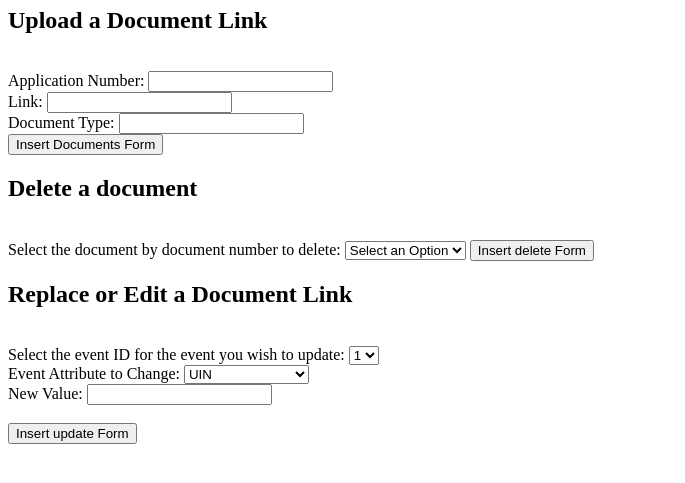
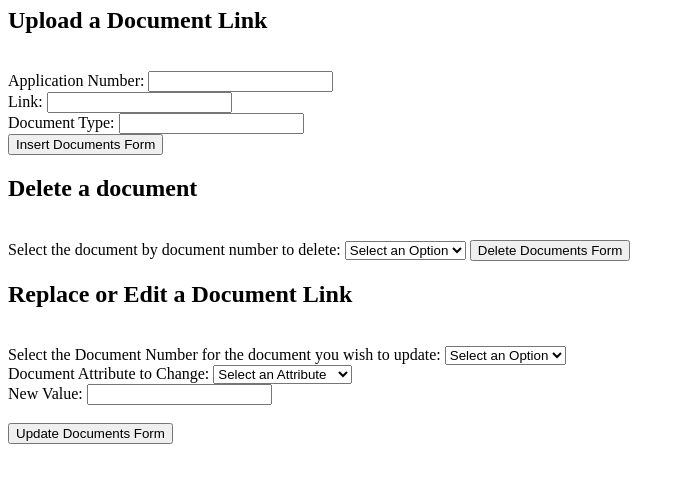
Before and after one commit to shweta-kumaran/TAMUCybersecurityDatabase, a PHP site: page /studentDocuments.php in a window 1280 px wide. Shown: the part 290-773 px from the top of the page, without its empty margins (0-685 px from the left). Run offline with PHP 8.4, Linux system fonts and the light colour scheme; a user stored in the database is signed in; tables that the repository leaves empty hold one stand-in row (values such as "Sample post").

Commit message:
minor fixes and document update functionality

```diff
--- a/tamucc/eventMan.php
+++ b/tamucc/eventMan.php
@@ -175,7 +175,7 @@
             ?>
         </select>
 
-        <input type="submit" value="Insert delete Form">
+        <input type="submit" value="Delete Event Form">
     </form>
 
     <!-- Deletion php -->
@@ -234,7 +234,7 @@
         <label for="newValue">New Value:</label>
         <input type="text" name="newValue" id="newValue" value="" required><br><br>
 
-        <input type="submit" value="Insert update Form">
+        <input type="submit" value="Update Event Form">
     </form>
 
     <!-- Update php -->
--- a/tamucc/studentDocuments.php
+++ b/tamucc/studentDocuments.php
@@ -159,7 +159,7 @@
             ?>
         </select>
 
-        <input type="submit" value="Insert delete Form">
+        <input type="submit" value="Delete Documents Form">
     </form>
 
     <!-- Deletion php -->
@@ -194,34 +194,32 @@
     <form method = "post" action = "">
         <input type="hidden" name="form_id" value="update">
 
-        <label for = "update_Doc_Num">Select the event ID for the event you wish to update:</label>
+        <label for = "update_Doc_Num">Select the Document Number for the document you wish to update:</label>
         <select name = "update_Doc_Num" id = "update_Doc_Num">
+            <option value="none" selected disabled hidden>Select an Option</option>
             <?php
-                $query = "SELECT * FROM event";
+                $query = "SELECT * FROM documentation WHERE App_Num IN (SELECT App_Num FROM application WHERE UIN = '$currUIN')";
                 $result = $conn->query($query);
                 if($result->num_rows > 0) {
                     while($row = $result->fetch_assoc()) {
-                        echo "<option value='" . $row["Event_ID"] . "'>" . $row["Event_ID"] . "</option>";
+                        echo "<option value='" . $row["Doc_Num"] . "'>" . $row["Doc_Num"] . "</option>";
                     }
                 }
             ?>
         </select><br>
 
-        <label for="columnToChange">Event Attribute to Change:</label>
+        <label for="columnToChange">Document Attribute to Change:</label>
         <select name="columnToChange" id="columnToChange">
-            <option value="UIN">UIN</option>
-            <option value="Program_Num">Program Number</option>
-            <option value="Start_Date">Start Date</option>
-            <option value="Time">Time</option>
-            <option value="Location">Location</option>
-            <option value="End_Date">End Date</option>
-            <option value="Event_Type">Event Type</option>
+            <option value="none" selected disabled hidden>Select an Attribute</option>
+            <option value="App_Num">Application Number</option>
+            <option value="Link">Link</option>
+            <option value="Doc_Type">Document Type</option>
         </select><br>
 
         <label for="newValue">New Value:</label>
         <input type="text" name="newValue" id="newValue" value="" required><br><br>
 
-        <input type="submit" value="Insert update Form">
+        <input type="submit" value="Update Documents Form">
     </form>
 
     <!-- Update php -->
@@ -229,22 +227,22 @@
         if ($_SERVER['REQUEST_METHOD'] === 'POST') {
             $formID = $_POST['form_id'];
             if($formID == "update"){
-                // // Get the selected role from the form FIXME
-                // $updateID = $_POST['update_Doc_Num'];
-                // $updateColumn = $_POST['columnToChange'];
-                // $newValue = $_POST['newValue'];
+                // Get the num, column and value from the form
+                $updateNum = $_POST['update_Doc_Num'];
+                $updateColumn = $_POST['columnToChange'];
+                $newValue = $_POST['newValue'];
 
-                // if(eventExists($updateID, $conn)) {
-                //     $sqlUpdate = "UPDATE event SET $updateColumn = '$newValue' WHERE Event_ID = $updateID";
-                // } else {
-                //     echo "Event with that ID not found.";
-                // }
+                if(docExists($updateNum, $conn)) {
+                    $sqlUpdate = "UPDATE documentation SET $updateColumn = '$newValue' WHERE Doc_Num = $updateNum";
+                } else {
+                    echo "Event with that ID not found.";
+                }
 
-                // if ($conn->query($sqlUpdate) === TRUE) {
-                //     echo "$updateColumn updated successfully to $newValue for the event with Event ID $updateID!";
-                // } else {
-                //     echo "Error updating $updateColumn: " . $conn->error;
-                // }
+                if ($conn->query($sqlUpdate) === TRUE) {
+                    echo "$updateColumn updated successfully to $newValue for the event with Event ID $updateNum";
+                } else {
+                    echo "Error updating $updateColumn: " . $conn->error;
+                }
             }
         }
     ?>
```
